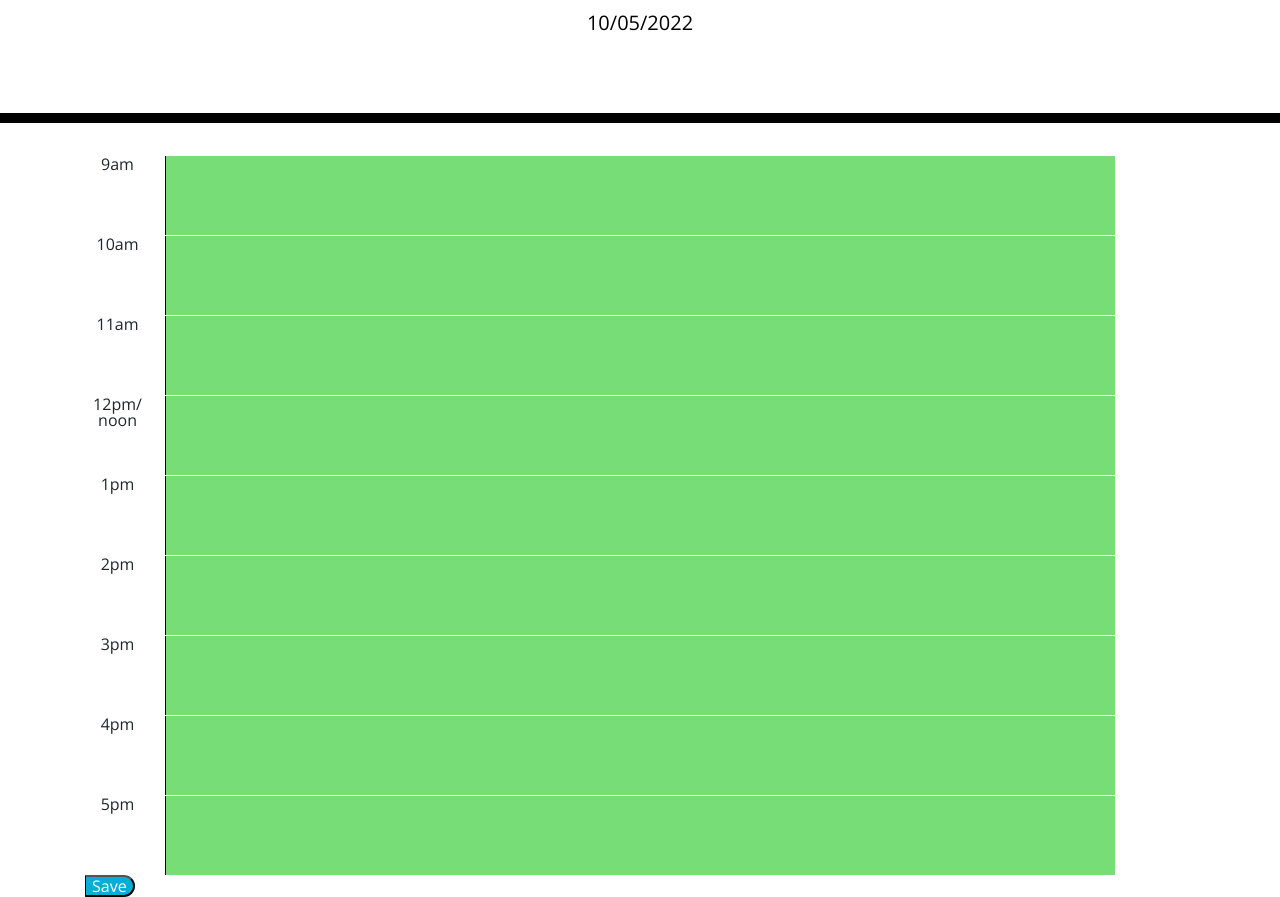
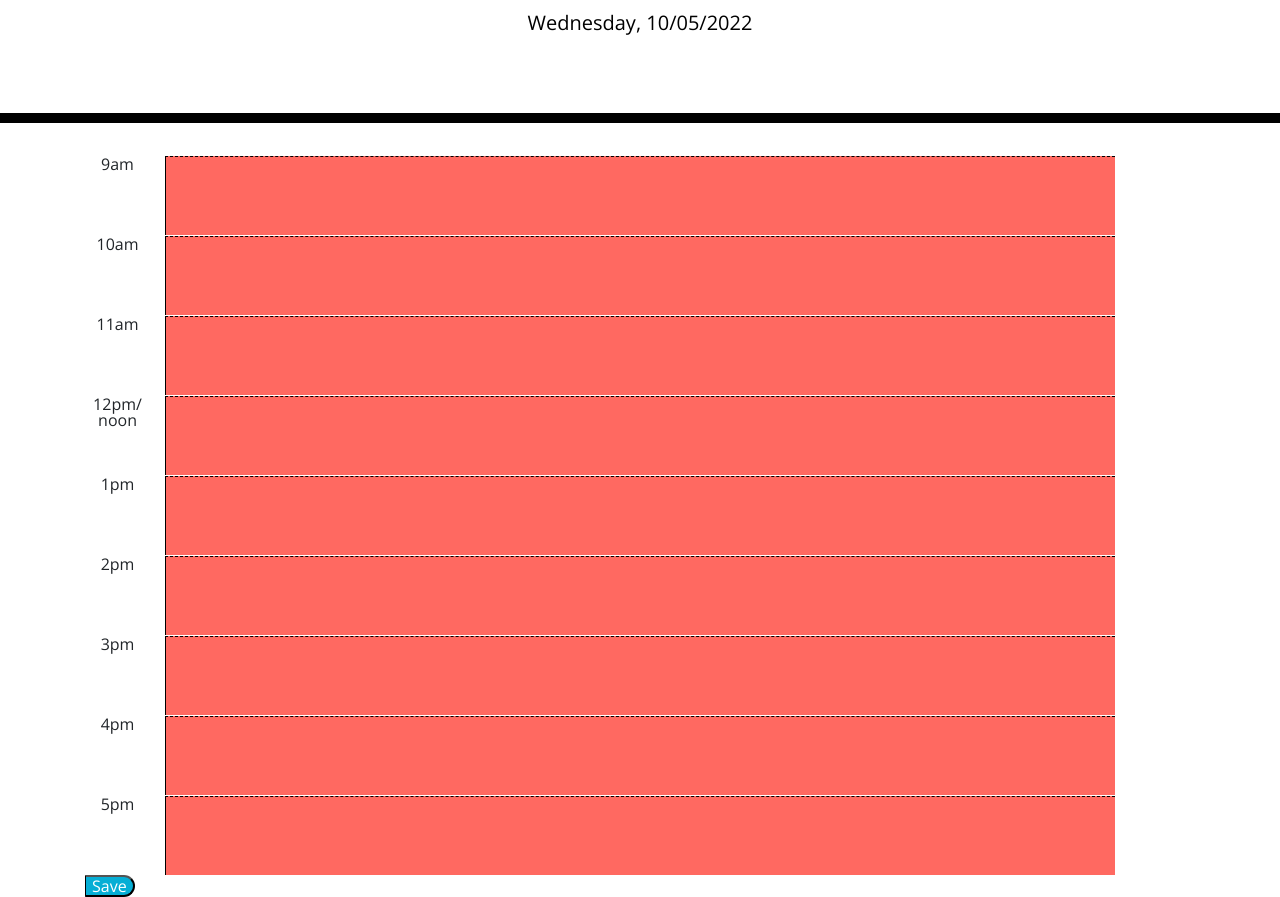
Before and after one commit to wseban/Day-Schedule, a plain HTML site: page index.html in a window 1280 px wide. Shown: the part 181-1078 px from the top of the page. Drawn offline with nearby package versions, Linux system fonts and the light colour scheme.

Commit message:
figured changing class by jquery

```diff
--- a/assets/JS/script.js
+++ b/assets/JS/script.js
@@ -14,19 +14,42 @@ WHEN I refresh the page
 THEN the saved events persist*/
 
 //query the sections and establish variable I will need
-var today = moment().format("MM/DD/YYYY");
-var weekday = moment().weekday()
+var today = moment().format("dddd, MM/DD/YYYY");
 $("#currentDay").text(today);
-console.log(today);
+//console.log(startTime);
+//var am9 =
 
+scheduleArr = ["#toDo9", "#toDo10", "#toDo11", "#toDo12", "#toDo13", "#toDo14", "#toDo15", "#toDo16", "#toDo17"]
+
+var currentHour = moment().format("H")
+
+/*for (i = 0; i < scheduleArr.length; i++){
+    if($(scheduleArr[i]).moment().format("H") === currentHour){
+        $(".hour").addClass("present").removeClass("future");
+    }
+    else if($(scheduleArr[i]).moment().format("H") > currentHour){
+        $(scheduleArr[i]).addClass("future").removeClass("past");
+    }
+    else{
+        $(scheduleArr[i]).addClass("present").removeClass("hour");
+    }
+}*/
+$(".hour").addClass("present").removeClass("future");
+
+console.log(currentHour)
 $("#currentDay").attr("font-weight", "bold")
+
+
 
 //run a function that changes the class from past present and future based on the time
 //if 0000 to 9 all have class of future, 1700-2359 all have past
 
-$(function (){
-    $(".hour").addClass("future").removeClass("hour");
-})
+//$(function (){
+
+
+
+//})
+//var startTime = moment().format(09:00:);
 
 //figure out moment.js and displaying current day... changing on new day
 // need to wrap everything in function and continuously run moment every hour or so...
@@ -39,4 +62,3 @@ $(function (){
 //utilize a save block that will save information printed
 //event listener on save button
 //save what information is printed aka item.val() within each time block so that is it always there unless deleted
-console.log(moment())
--- a/index.html
+++ b/index.html
@@ -47,23 +47,23 @@
       </div>
       <div class="row time-block">
         <label class="col-md-1" for="text">1pm</label>
-        <textarea class="hour col-md-10" id="toDo1" rows="3"></textarea>
+        <textarea class="hour col-md-10" id="toDo13" rows="3"></textarea>
       </div>
       <div class="row time-block">
         <label class="col-md-1" for="text">2pm</label>
-        <textarea class="hour col-md-10" id="toDo2" rows="3"></textarea>
+        <textarea class="hour col-md-10" id="toDo14" rows="3"></textarea>
       </div>
       <div class="row time-block">
         <label class="col-md-1" for="text">3pm</label>
-        <textarea class="hour col-md-10" id="toDO3" rows="3"></textarea>
+        <textarea class="hour col-md-10" id="toDO15" rows="3"></textarea>
       </div>
       <div class="row time-block">
         <label class="col-md-1" for="text">4pm</label>
-        <textarea class="hour col-md-10" id="toDo4" rows="3"></textarea>
+        <textarea class="hour col-md-10" id="toDo16" rows="3"></textarea>
       </div>
       <div class="row time-block">
         <label class="col-md-1" for="text">5pm</label>
-        <textarea class="hour col-md-10" id="toDo5" rows="3"></textarea>
+        <textarea class="hour col-md-10" id="toDo17" rows="3"></textarea>
       </div>
       <button type="button" class="saveBtn">Save</button>
     </div>
```
